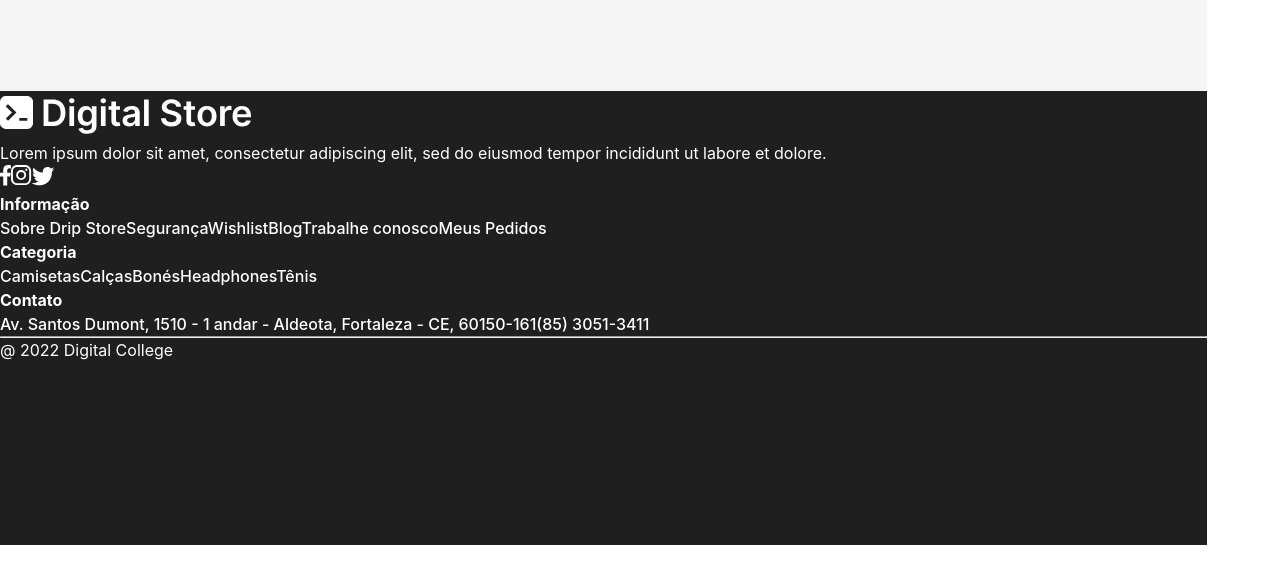
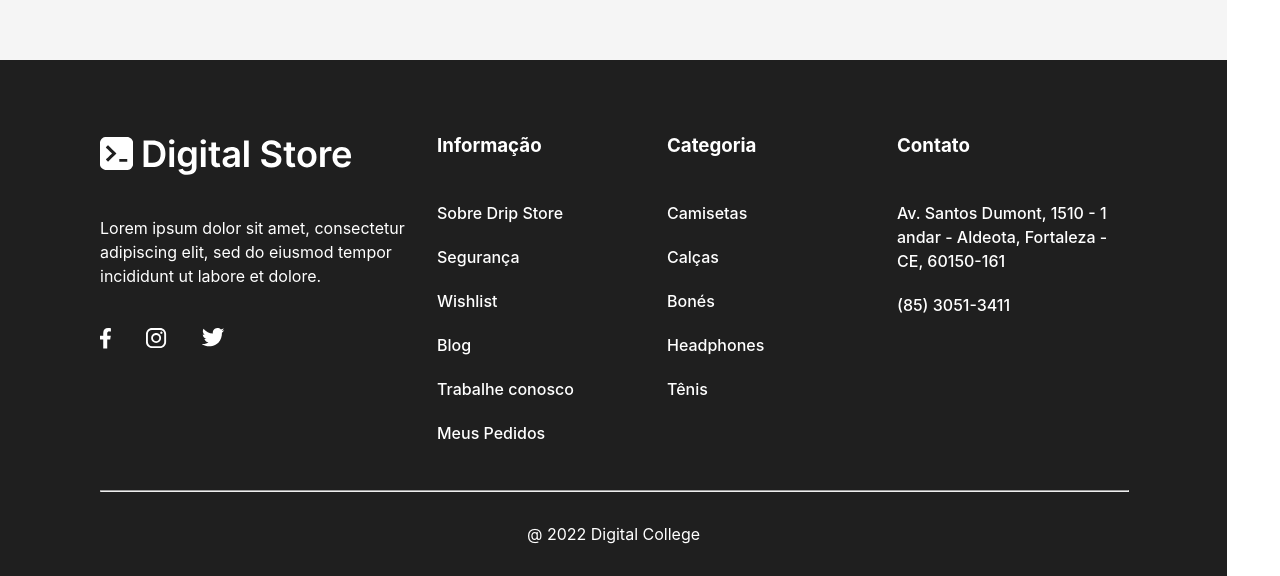
Before and after one commit to renatogomesf/Digital-Store, a React (Vite) app: page / in a window 1280 px wide. Shown: the part 521-1097 px from the top of the page. Before the commit the page ends 1066 px from the top, so only its background shows below. Built offline with nearby package versions, Linux system fonts and the light colour scheme.

Commit message:
feito footer

```diff
--- a/index.html
+++ b/index.html
@@ -2,9 +2,9 @@
 <html lang="pt-br">
   <head>
     <meta charset="UTF-8" />
-    <link rel="icon" type="image/svg+xml" href="/vite.svg" />
+    <link rel="icon" type="image/svg+xml" href="public/favicon.png" />
     <meta name="viewport" content="width=device-width, initial-scale=1.0" />
-    <title>Vite + React</title>
+    <title>Digital Store</title>
   </head>
   <body>
     <div id="root"></div>
--- a/src/components/footer/Footer.jsx
+++ b/src/components/footer/Footer.jsx
@@ -43,6 +43,7 @@ const Footer = () => {
 
     return (
         <FooterComponent>
+            <section className="footer">
                 <section className="logo">
                     <img src={LogoFooter} alt="digital store" />
 
@@ -50,36 +51,40 @@ const Footer = () => {
                         Lorem ipsum dolor sit amet, consectetur adipiscing elit, sed do eiusmod tempor incididunt ut labore et dolore.
                     </p>
 
-                <div>
-                    <img src={Facebook} alt="facebook" />
-                    <img src={Instagram} alt="instagram" />
-                    <img src={Twitter} alt="twitter" />
+                    <div className="redesSociais">
+                        <a href=""><img src={Facebook} alt="facebook" /></a>
+                        <a href=""><img src={Instagram} alt="instagram" /></a>
+                        <a href=""><img src={Twitter} alt="twitter" /></a>
                     </div>
                 </section>
 
                 {
                     footer.map((item)=>{
                         return (
-                        <section className="informacao">
+                            <section>
                                 {
+                                    <div className="informacao">
+                                        <h3>{item.title}</h3>
+                                        <div className="links">
+                                            {item.informations.map((itens)=>{
+                                                return (
                                                 <div>
-                                    <h4>{item.title}</h4>
-                                    <div>
-                                        {item.informations.map((itens)=>{
-                                            return <a href="">{itens}</a>
+                                                    <a href="">{itens}</a>
+                                                </div>
+                                            )
                                             })}
                                         </div>
-
                                     </div>
                                 }
                             </section>
                         )
                     })
                 }
+            </section>
 
             <hr />
 
-            <div>
+            <div className="copyright">
                 <p>@ 2022 Digital College</p>
             </div>
 
--- a/src/components/footer/FooterStyle.jsx
+++ b/src/components/footer/FooterStyle.jsx
@@ -1,17 +1,72 @@
 import styled from "styled-components";
 
 export const FooterComponent = styled.footer`
-    width: 100%;
-    height: 454px;
+    display: flex;
+    flex-direction: column;
+    justify-content: center;
+    gap: 30px;
+
     background-color: ${({theme})=>theme.dark_gray};
     color: white;
+
+    padding: 72px 100px 30px 100px;
 
     position: static;
     bottom: 0px;
 
-    & .informacao{
-        & a{
-            color: white;
+
+    & .footer{
+        display: grid;
+        grid-template-columns: auto auto auto auto;
+
+        & .logo{
+            display: flex;
+            flex-direction: column;
+            align-items: start;
+            gap: 40px;
+            width: 307px;
+            margin-right: 30px;
+
+            & .redesSociais{
+                display: flex;
+                gap: 35px;
+            }
         }
     }
+
+    & .informacao{
+        display: flex;
+        flex-direction: column;
+        justify-content: center;
+        gap: 40px;
+
+        & .links{
+            display: flex;
+            flex-direction: column;
+            justify-content: center;
+            gap: 20px;
+            width: 230px;
+
+            & a{
+                color: white;
+
+                &:hover{
+                    color: ${({theme})=>theme.primary};
+                }
+            }
+        }
+
+    }
+
+    & hr{
+        margin-top: 15px;
+        width: 100%;
+    }
+
+    & .copyright{
+        width: 100%;
+        display: flex;
+        justify-content: center;
+    }
+
 `
```
Also changed, not shown: public/favicon.png (added). Lines whose indentation alone changed are shown as unchanged.
